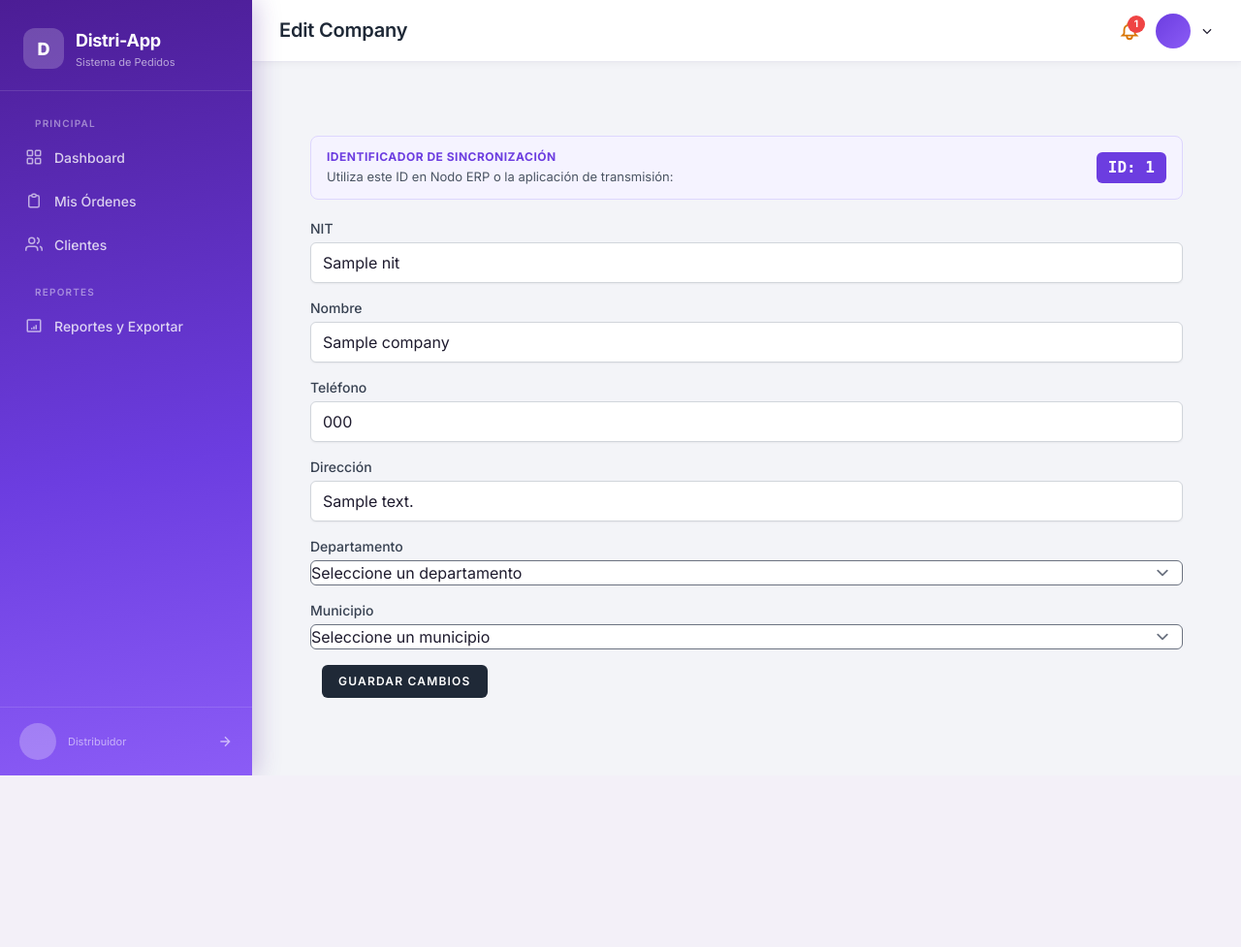
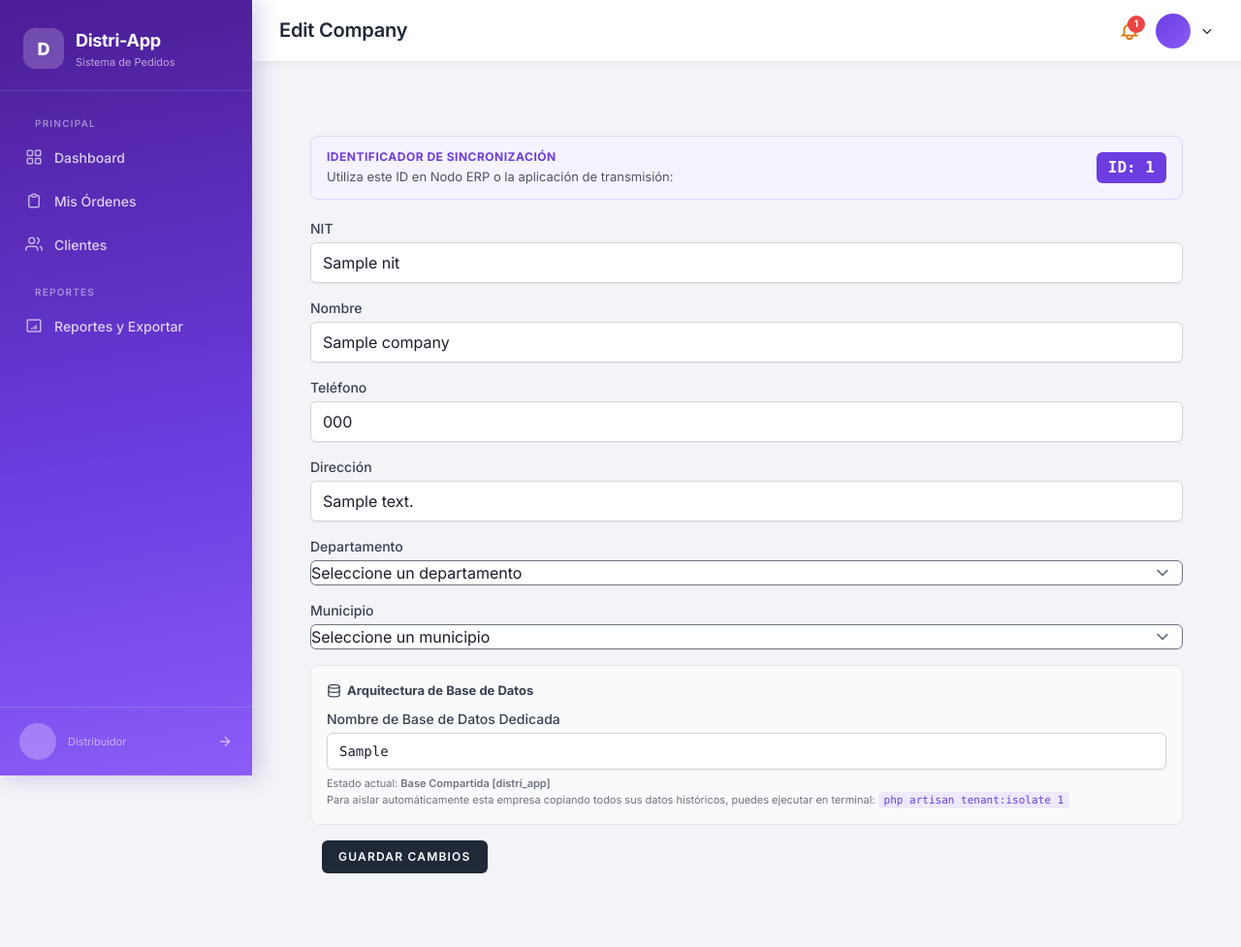
Before and after one commit to rgsarmiento/distri-app, a Laravel app: template resources/views/companies/edit.blade.php in a window 1280 px wide. Shown: the whole page at 97% size. Before the commit the page ends 800 px from the top, so only its background shows below. Run offline with Laravel 12, Linux system fonts and the light colour scheme; the template is opened without the code that fills it: most values are stand-ins (such as "Sample title", 1, 10 or a date in 2020); data that the repository does not hold is empty; style sheets or scripts are compiled from the project's sources; parts of the project's set-up code (start-up, migrations or seed data) failed here and were passed over; some libraries are stand-ins or nearby versions.

Commit message:
feat: visualizacion y configuracion de base de datos dedicada vs compartida en listado y edicion de empresas

```diff
--- a/app/Http/Controllers/CompanyController.php
+++ b/app/Http/Controllers/CompanyController.php
@@ -21,7 +21,7 @@ class CompanyController extends Controller
 
     public function store(Request $request)
     {
-        $request->validate([
+        $validated = $request->validate([
             'nit'          => 'required|unique:companies',
             'name'         => 'required',
             'phone'        => 'required',
@@ -29,9 +29,10 @@ class CompanyController extends Controller
             'department'   => 'required',
             'municipality' => 'required',
             'alert_days'   => 'nullable|integer|min:1|max:365',
+            'db_database'  => 'nullable|string|max:100',
         ]);
 
-        Company::create($request->all());
+        Company::create($validated);
 
         $this->flashNotification('success', 'Empresa Creada', 'La empresa ha sido creada exitosamente.');
         return redirect()->route('companies.index');
@@ -59,6 +60,7 @@ class CompanyController extends Controller
             'department'   => 'required',
             'municipality' => 'required',
             'alert_days'   => 'nullable|integer|min:1|max:365',
+            'db_database'  => 'nullable|string|max:100',
         ]);
 
         $company->update($validated);
--- a/resources/views/companies/edit.blade.php
+++ b/resources/views/companies/edit.blade.php
@@ -77,6 +77,34 @@
                     <x-input-error :messages="$errors->get('municipality')" class="mt-2" />
                 </div>
 
+                <!-- Arquitectura de Base de Datos -->
+                <div class="mt-4" style="background:#F9FAFB;border:1px solid #E5E7EB;border-radius:8px;padding:16px;">
+                    <div style="font-size:13px;font-weight:700;color:#374151;display:flex;align-items:center;gap:6px;">
+                        <svg width="15" height="15" fill="none" stroke="currentColor" stroke-width="2" viewBox="0 0 24 24">
+                            <ellipse cx="12" cy="5" rx="9" ry="3"></ellipse>
+                            <path d="M21 12c0 1.66-4 3-9 3s-9-1.34-9-3"></path>
+                            <path d="M3 5v14c0 1.66 4 3 9 3s9-1.34 9-3V5"></path>
+                        </svg>
+                        Arquitectura de Base de Datos
+                    </div>
+                    <div style="margin-top:10px;">
+                        <x-input-label for="db_database" :value="__('Nombre de Base de Datos Dedicada')" />
+                        <x-text-input id="db_database" class="block mt-1 w-full font-mono text-sm" type="text" name="db_database" :value="old('db_database', $company->db_database)" placeholder="En blanco = Base compartida central (distri_app)" />
+                        <x-input-error :messages="$errors->get('db_database')" class="mt-2" />
+                        <p style="font-size:11px;color:#6B7280;margin-top:6px;">
+                            Estado actual:
+                            @if($company->hasDedicatedDatabase())
+                                <span style="color:#059669;font-weight:700;">Base Dedicada [{{ $company->db_database }}]</span>
+                            @else
+                                <span style="color:#6B7280;font-weight:600;">Base Compartida [distri_app]</span>
+                            @endif
+                            <br>
+                            Para aislar automáticamente esta empresa copiando todos sus datos históricos, puedes ejecutar en terminal:
+                            <code style="background:#EDE9FE;color:#6C3DE0;padding:2px 6px;border-radius:4px;">php artisan tenant:isolate {{ $company->id }}</code>
+                        </p>
+                    </div>
+                </div>
+
                 <!-- Botón de guardar -->
                 <div class="mt-4">
                     <x-primary-button class="ml-3">
```
Also changed, not shown: resources/views/companies/index.blade.php (+22 -0 lines).
